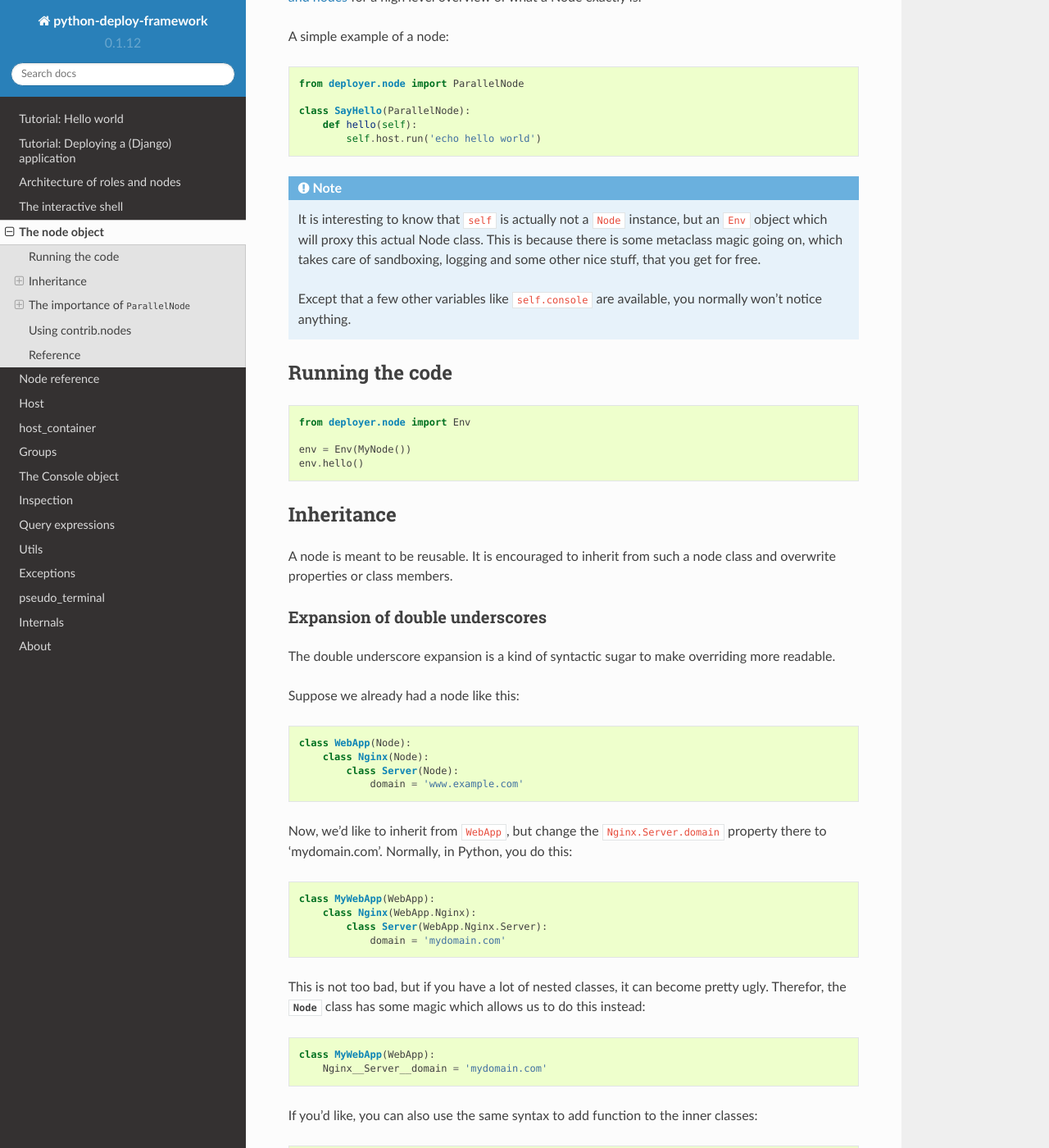
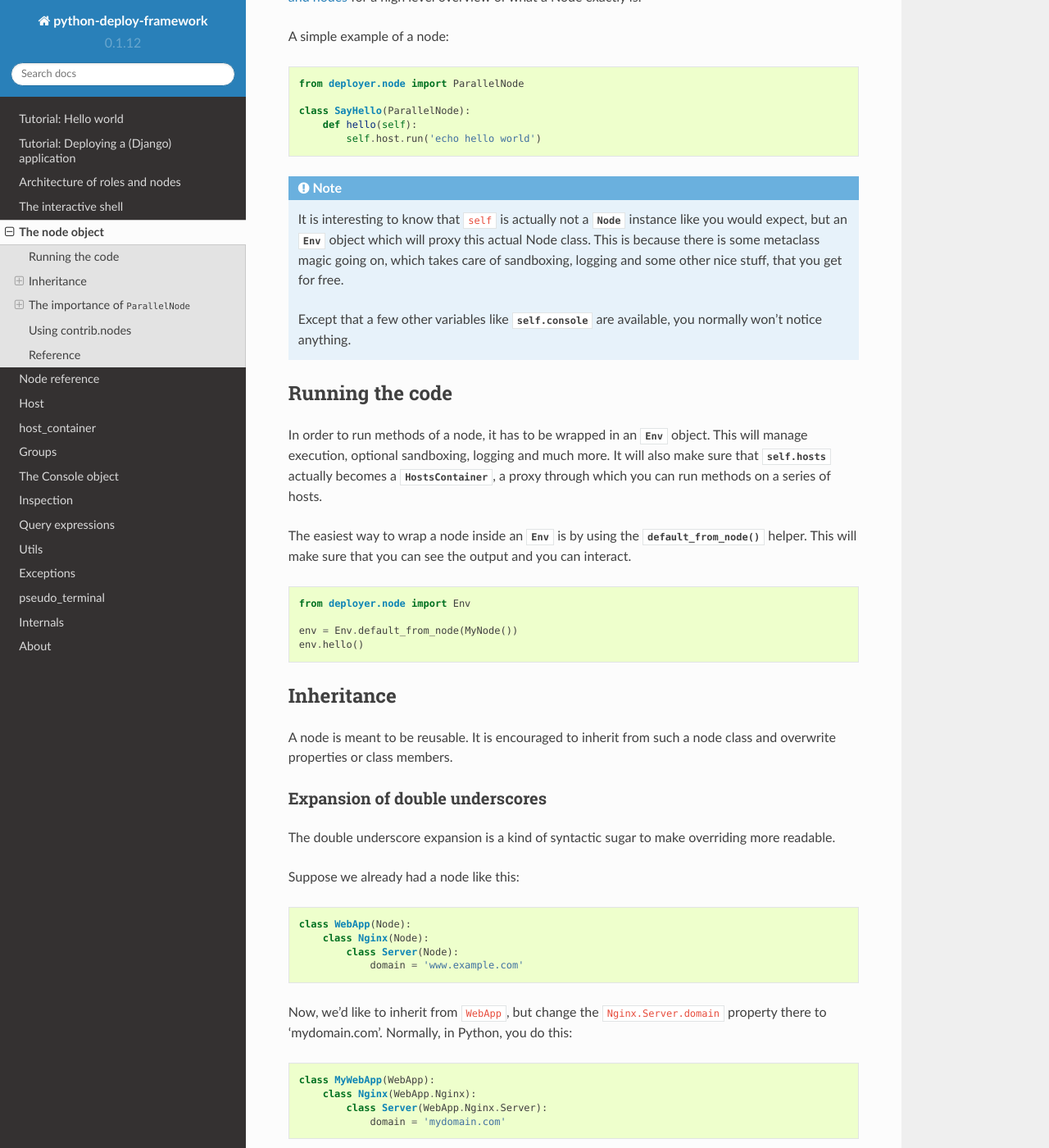
Before and after one commit to jonathanslenders/python-deployer, a Sphinx documentation site: the page built from docs/pages/node.rst, in a window 1280 px wide and 1400 px high, scrolled down 200 px. Shown: the whole window at 82% size. Built offline with Sphinx 7.4.7 and the Read the Docs theme 2.0.0, drawn with Linux system fonts in a browser that asks for light colours; some of the changed text lies outside the part shown.

Commit message:
Improved documentation.

```diff
--- a/docs/pages/getting_started.rst
+++ b/docs/pages/hello_world.rst
@@ -1,4 +1,4 @@
-.. _getting-started:
+.. _hello-world:
 
 Tutorial: Hello world
 =====================
--- a/docs/pages/node.rst
+++ b/docs/pages/node.rst
@@ -18,23 +18,37 @@ A simple example of a node:
         def hello(self):
             self.host.run('echo hello world')
 
-.. note:: It is interesting to know that ``self`` is actually not a ``Node`` instance,
-      but an ``Env`` object which will proxy this actual Node class. This is
-      because there is some metaclass magic going on, which takes care of sandboxing,
-      logging and some other nice stuff, that you get for free.
+.. note:: It is interesting to know that ``self`` is actually not a
+      :class:`~deployer.node.base.Node` instance like you would expect, but an
+      :class:`~deployer.node.base.Env` object which will proxy this actual Node
+      class. This is because there is some metaclass magic going on, which
+      takes care of sandboxing, logging and some other nice stuff, that you get
+      for free.
 
-      Except that a few other variables like ``self.console`` are available,
-      you normally won't notice anything.
+      Except that a few other variables like :func:`self.console
+      <deployer.node.base.Env.console>` are available, you normally won't notice
+      anything.
 
 
 Running the code
 ----------------
 
+In order to run methods of a node, it has to be wrapped in an
+:class:`~deployer.node.base.Env` object. This will manage execution, optional
+sandboxing, logging and much more. It will also make sure that
+:attr:`self.hosts <deployer.node.base.Env.hosts>` actually becomes a
+:class:`~deployer.host_container.HostsContainer`, a proxy through which you can
+run methods on a series of hosts.
+
+The easiest way to wrap a node inside an :class:`~deployer.node.base.Env` is by
+using the :func:`~deployer.node.base.Env.default_from_node` helper. This will
+make sure that you can see the output and you can interact.
+
 ::
 
     from deployer.node import Env
 
-    env = Env(MyNode())
+    env = Env.default_from_node(MyNode())
     env.hello()
 
 
@@ -145,7 +156,7 @@ of the four hosts. Look how our ``WebSystem`` acts like an array:
 
 ::
 
-    websystem = WebSystem()
+    websystem = Env.default_from_node(WebSystem())
     websystem[Host1].deploy('abcde6565eee...')
     websystem[Host2].restart()
 
@@ -156,14 +167,15 @@ sequentially.
 
 ::
 
-    websystem = WebSystem()
+    websystem = Env.default_from_node(WebSystem())
     websystem.deploy('abcde6565eee...') # Parallel execution.
 
-.. note:: One thing worth noting is that there is a variable ``host`` in the
-          class. This is because the isolation always happens by convention on
-          the role named ``host``. Both sides of the following equation will
-          represent a host container containing exactly one host: the host of
-          the current isolation.
+.. note:: One thing worth noting is that there is a variable
+          :attr:`~deployer.node.base.ParallelNode.host` in the class. This is
+          because the isolation always happens by convention on the role named
+          ``host``. Both sides of the following equation will represent a
+          :class:`~deployer.host_container.HostContainer` containing exactly
+          one host: the host of the current isolation.
 
           ::
 
```
Also changed, not shown: other parts of docs/pages/node.rst (+0 -3 lines), docs/index.rst (+6 -6 lines), docs/pages/django-deployment.rst (renamed from docs/examples/django-deployment.rst, +5 -4 lines), docs/pages/host_container.rst (+12 -8 lines), docs/pages/interactive_shell.rst (+7 -4 lines), 3 other files.
